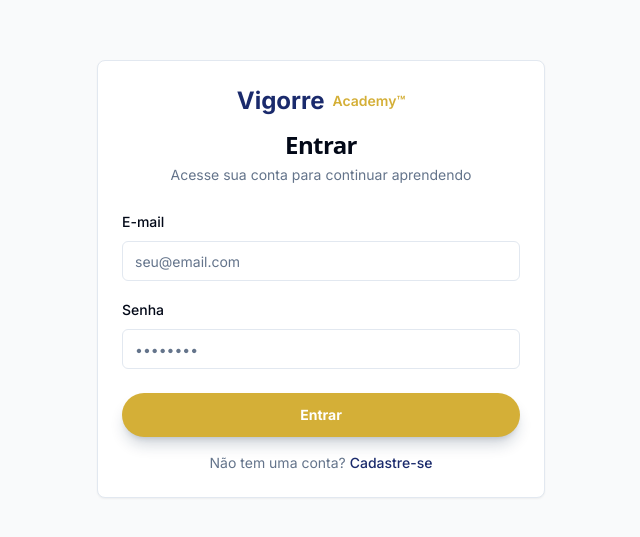
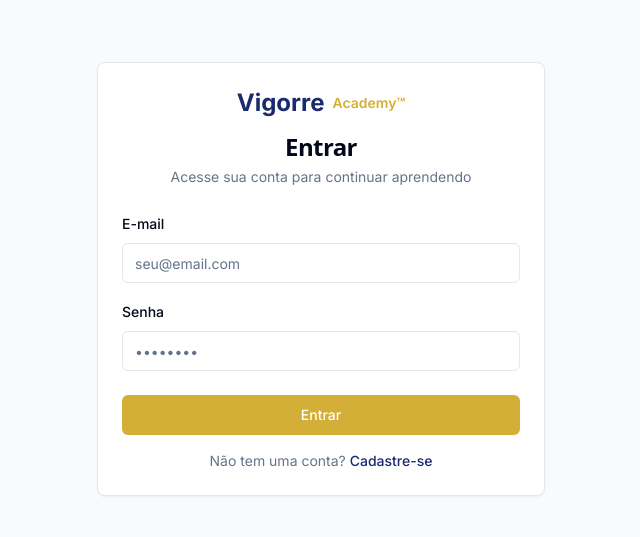
Before and after one commit to vigorreoficial/academy, a Next.js app: page /login in a window 1280 px wide. Shown: the part 121-658 px from the top of the page, without its empty margins (319-959 px from the left). Built offline with nearby package versions, Linux system fonts and the light colour scheme.

Commit message:
Update button.tsx

```diff
--- a/components/ui/button.tsx
+++ b/components/ui/button.tsx
@@ -1,33 +1,34 @@
-import * as React from 'react'
-import { Slot } from '@radix-ui/react-slot'
-import { cva, type VariantProps } from 'class-variance-authority'
-import { cn } from '@/lib/utils'
+import * as React from "react"
+import { Slot } from "@radix-ui/react-slot"
+import { cva, type VariantProps } from "class-variance-authority"
+import { cn } from "@/lib/utils"
 
 const buttonVariants = cva(
-  'inline-flex items-center justify-center whitespace-nowrap rounded-full text-sm font-bold transition-all duration-300 focus-visible:outline-none focus-visible:ring-2 focus-visible:ring-ring focus-visible:ring-offset-2 disabled:pointer-events-none disabled:opacity-50',
+  "inline-flex items-center justify-center whitespace-nowrap rounded-md text-sm font-medium ring-offset-background transition-colors focus-visible:outline-none focus-visible:ring-2 focus-visible:ring-ring focus-visible:ring-offset-2 disabled:pointer-events-none disabled:opacity-50",
   {
     variants: {
       variant: {
-        default: 'bg-[#0D2745] text-white hover:bg-[#14365E] shadow-lg shadow-[#0D2745]/20',
-        secondary: 'bg-[#2A7BD8] text-white hover:bg-[#1A5BB8] shadow-lg shadow-[#2A7BD8]/20',
-        gold: 'bg-[#D4AF37] text-white hover:bg-[#C49F27] shadow-lg shadow-[#D4AF37]/20',
-        outline: 'bg-white border-2 border-[#E2E8F0] text-[#0D2745] hover:bg-[#F6F8FB] hover:border-[#0D2745]/20',
-        ghost: 'text-[#0D2745] hover:bg-[#F6F8FB]',
-        destructive: 'bg-[#EF4444] text-white hover:bg-[#DC2626] shadow-lg shadow-[#EF4444]/20',
+        default: "bg-primary text-primary-foreground hover:bg-primary/90",
+        destructive:
+          "bg-destructive text-destructive-foreground hover:bg-destructive/90",
+        outline:
+          "border border-input bg-background hover:bg-accent hover:text-accent-foreground",
+        secondary:
+          "bg-secondary text-secondary-foreground hover:bg-secondary/80",
+        ghost: "hover:bg-accent hover:text-accent-foreground",
+        link: "text-primary underline-offset-4 hover:underline",
+        gold: "bg-[#D4AF37] text-white hover:bg-[#C49F27]",
       },
       size: {
-        default: 'h-11 px-6 py-2',
-        sm: 'h-9 px-4 py-1.5 text-sm',
-        lg: 'h-14 px-8 py-3 text-base',
-        icon: 'h-10 w-10',
-      },
-      fullWidth: {
-        true: 'w-full',
+        default: "h-10 px-4 py-2",
+        sm: "h-9 rounded-md px-3",
+        lg: "h-11 rounded-md px-8",
+        icon: "h-10 w-10",
       },
     },
     defaultVariants: {
-      variant: 'default',
-      size: 'default',
+      variant: "default",
+      size: "default",
     },
   }
 )
@@ -36,21 +37,20 @@
   extends React.ButtonHTMLAttributes<HTMLButtonElement>,
     VariantProps<typeof buttonVariants> {
   asChild?: boolean
-  fullWidth?: boolean
 }
 
 const Button = React.forwardRef<HTMLButtonElement, ButtonProps>(
-  ({ className, variant, size, fullWidth, asChild = false, ...props }, ref) => {
-    const Comp = asChild ? Slot : 'button'
+  ({ className, variant, size, asChild = false, ...props }, ref) => {
+    const Comp = asChild ? Slot : "button"
     return (
       <Comp
-        className={cn(buttonVariants({ variant, size, fullWidth, className }))}
+        className={cn(buttonVariants({ variant, size, className }))}
         ref={ref}
         {...props}
       />
     )
   }
 )
-Button.displayName = 'Button'
+Button.displayName = "Button"
 
 export { Button, buttonVariants }
```
